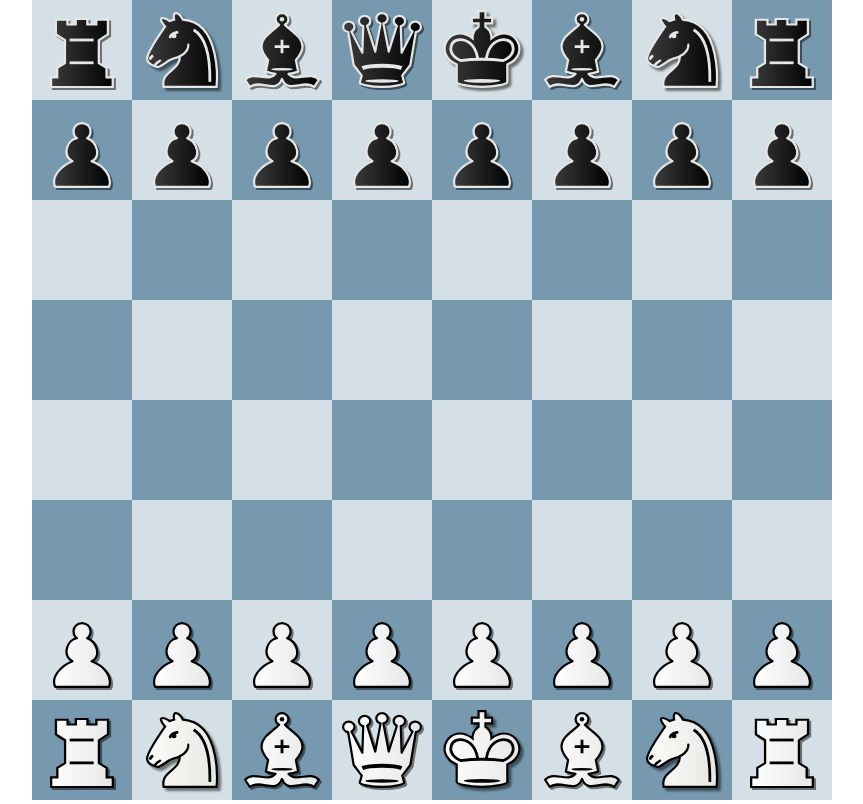
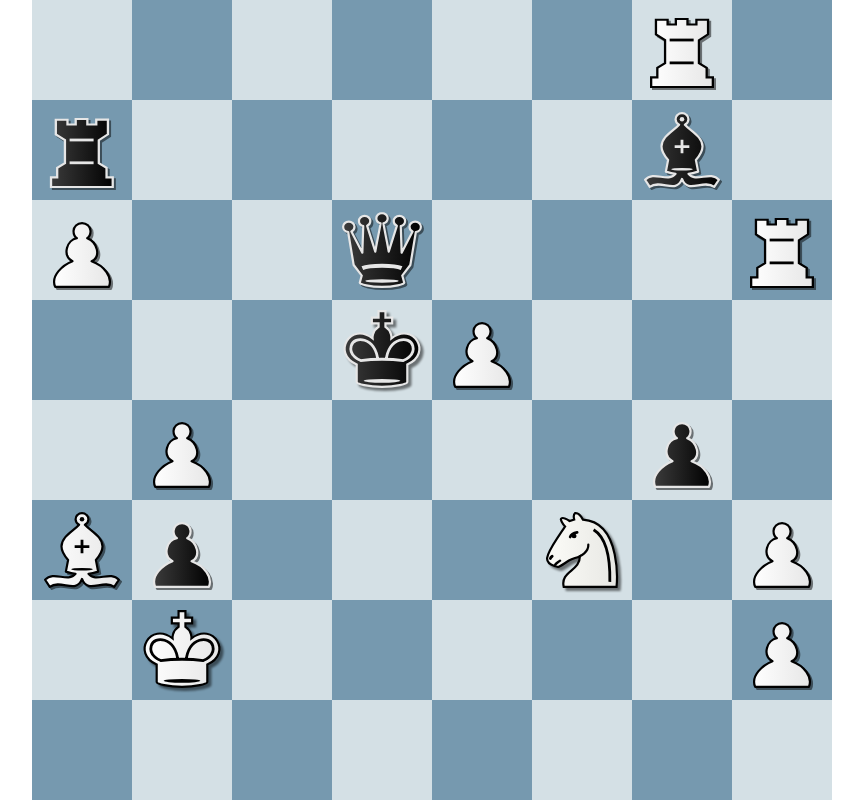
Before and after one commit to BlueBetaFish/chess-gui, a React (Create React App) app: page / in a window 1280 px wide. Shown: the whole page, without its empty margins (208-1071 px from the left). Built offline with nearby package versions, Linux system fonts and the light colour scheme.

Commit message:
Added FEN to Board converstion function

```diff
--- a/src/chess-board/Board.ts
+++ b/src/chess-board/Board.ts
@@ -16,14 +16,18 @@ export class Board {
 
     constructor(
         initialPosition: Piece[][],
-        currentPlayer: Color = Color.WHITE
+        currentPlayer: Color = Color.WHITE,
+        castling: [boolean, boolean, boolean, boolean] = [true, true,true, true],
+        enPassant: Coordinate | null = null,
+        halfMoveClock: number = 0,
+        fullMove: number = 1,
     ) {
         this.currentPlayer = currentPlayer;
         this.boardSize = initialPosition.length;
         this.squares = initialPosition.map((arr) => arr.slice());
-        this.castling = [true, true,true, true];
-        this.enPassant = null;
-        this.halfMoveClock = 0;
-        this.fullMove = 1;
+        this.castling = castling;
+        this.enPassant = enPassant;
+        this.halfMoveClock = halfMoveClock;
+        this.fullMove = fullMove;
     }
 }
--- a/src/chess-board/FEN.ts
+++ b/src/chess-board/FEN.ts
@@ -1,37 +1,194 @@
 import { Board } from "./Board";
-import Piece, { Color, PIECE_POOL } from "./Pieces";
+import { Coordinate, getIndicesFromAlgebricCoordinate, isValidAlgebricCoordinate } from "./chessUtility";
+import Piece, { Color, PieceType, PIECE_POOL } from "./Pieces";
+
+const PIECE_SYMBOLS = ["k", "q", "r", "b", "n", "p", "K", "Q", "R", "B", "N", "P"];
+
+// Tested FEN Strings
+// rnbqkbnr/pppppppp/8/8/8/8/PPPPPPPP/RNBQKBNR w KQkq - 0 1
+// rnbqkbnr/pppppppp/8/8/4P3/8/PPPP1PPP/RNBQKBNR b KQkq e3 0 1
+// rnbqkbnr/pp1ppppp/8/2p5/4P3/8/PPPP1PPP/RNBQKBNR w KQkq c6 0 2
+// rnbqkbnr/pp1ppppp/8/2p5/4P3/5N2/PPPP1PPP/RNBQKB1R b KQkq - 1 2
+// n2B4/2P1p3/2P2p2/1P4PK/N7/kB6/pp2Pb2/8 w - - 0 1
+// 2Nr4/3B1R1P/6K1/1P2p3/4kp2/4P2p/4pp1p/5r2 w - - 0 1
+// 3b3r/4Pp1k/3q2p1/1KnB2P1/5rbN/8/7p/4R3 w - - 0 1
+// 8/2Rn4/3b2PK/4p1pb/4k1pq/4N3/pP1p3n/8 w - - 0 1
+// 6R1/r5b1/P2q3R/3kP3/1P4p1/Bp3N1P/1K5P/8 w - - 0 1
+
+export const START_BOARD_FEN = "6R1/r5b1/P2q3R/3kP3/1P4p1/Bp3N1P/1K5P/8 w - - 0 1";
+export const DEFAULT_BOARD = getBoardFromFEN(START_BOARD_FEN);
+
 
 /**
- *
- * @param FEN FEN representation
- * @returns Board corresponding to FEN string or null if
- * unknown character is encountered
+ * @param FEN FEN string
+ * @returns Board corresponding to FEN string or null if invalid FEN string
  */
-export function getBoardPositionFromFEN(FEN : string) : Board | null {
-    const pieces : Piece[][] = [];
+export function getBoardFromFEN(FEN: string): Board | null {
+    let fields = FEN.split(" ");
+    if (fields.length !== 6) return null;
 
-    let rank : Piece[] = [];
-    let rankNumber = 7;
-    for (const char of FEN) {
-        if (char === "/") {
-            pieces[rankNumber--] = rank;
-            rank = [];
-        }
-        else if (Number.isInteger(+char)) {
-            let count = +char;
-            while (count-- > 0) {
-                const piece: Piece | undefined = PIECE_POOL.getPiece("");
-                if (piece === undefined) return null;
-                rank.push(piece);
-            }
-        } else {
-            const piece: Piece | undefined = PIECE_POOL.getPiece(char);
-            if (piece === undefined) return null;
-            rank.push(piece);
-        }
-    }
-    pieces[rankNumber] = rank;
-    return new Board(pieces, Color.WHITE);
+    const pieces = getBoardPositionFromFENField(fields[0]);
+    if (pieces === null) return null;
+
+    const currentPlayer = getCurrentPlaterFromFENField(fields[1]);
+    if (currentPlayer === null || currentPlayer === Color.UNDEFINED) return null;
+
+    const availability = getCastlingFromFENField(fields[2]);
+    if (availability === null) return null;
+
+    const enPassant = getEnPassantFromFENField(fields[3]);
+    if (enPassant === undefined) return null;
+
+    if (!Number.isInteger(+fields[4]) || +fields[4] < 0) return null;
+    const halfMoves = +fields[4];
+
+    if (!Number.isInteger(+fields[5]) || +fields[5] < 1) return null;
+    const fullMove = +fields[5];
+
+    return new Board(pieces, currentPlayer, availability, enPassant, halfMoves, fullMove);
 }
 
-export const DEFAULT_BOARD = getBoardPositionFromFEN("rnbqkbnr/pppppppp/8/8/8/8/PPPPPPPP/RNBQKBNR");
+/**
+ * @param piecePlacement piece placement field of a FEN string
+ * @returns 8*8 matrix containing pieces or null if invalid
+ */
+function getBoardPositionFromFENField(piecePlacement: string): Piece[][] | null {
+    const pieces: Piece[][] = getEmptyBoard();
+    let rank = 7, file = 0;
+    for (const char of piecePlacement) {
+        if (isDigit(char)) {
+            file += +char;
+            if (file > 8) return null;
+        } else if (isPieceSymbol(char)) {
+            const piece = PIECE_POOL.getPiece(char);
+            if (piece === undefined) return null;
+            pieces[rank][file++] = piece;
+        } else if (char === "/") {
+            if (file != 8) return null;
+            if (--rank < 0) return null;
+            file = 0;
+        } else return null;
+    }
+    return (rank == 0 && file == 8) ? pieces : null;
+}
+
+function getCurrentPlaterFromFENField(currentPlayer: string): Color | null {
+    if (currentPlayer === "w") return Color.WHITE;
+    if (currentPlayer === "b") return Color.BLACK;
+    return null;
+}
+
+function getCastlingFromFENField(castling: string): [boolean, boolean, boolean, boolean] | null {
+    if (!isValidCastlingAvailability(castling)) return null;
+    const availability: [boolean, boolean, boolean, boolean] = [false, false, false, false];
+    for (const char of castling) {
+        if (char === "K") availability[0] = true;
+        if (char === "Q") availability[1] = true;
+        if (char === "k") availability[2] = true;
+        if (char === "q") availability[3] = true;
+    }
+    return availability;
+}
+
+function getEnPassantFromFENField(enPassantField: string): Coordinate | null | undefined {
+    if (enPassantField === "-") return null;
+    if (!isValidAlgebricCoordinate(enPassantField)) return undefined;
+    return getIndicesFromAlgebricCoordinate(enPassantField);
+}
+// -------------------- FEN validation --------------------
+
+/**
+ * @param FEN a FEN string
+ * @returns true if it is a pseudo valid, false otherwise
+ */
+export function isPseudoValidFENString(FEN: string): boolean {
+    let fields = FEN.split(" ");
+    if (fields.length !== 6) return false;
+
+    return isPseudoValidPiecePlacement(fields[0])
+        && (fields[1] === 'w' || fields[1] === 'b')
+        && isValidCastlingAvailability(fields[2])
+        && (fields[3] === "-" || isValidAlgebricCoordinate(fields[3]))
+        && (Number.isInteger(+fields[4]) && +fields[4] >= 0)
+        && (Number.isInteger(+fields[5]) && +fields[5] >= 1)
+        ;
+}
+
+
+/**
+ * @param piecePlacement piece placement field of a FEN string
+ * @returns true if it is pseudo valid, false otherwise
+ */
+function isPseudoValidPiecePlacement(piecePlacement: string): boolean {
+    let rank = 7, file = 0;
+    for (const char of piecePlacement) {
+        if (isDigit(char)) {
+            file += +char;
+            if (file > 8) return false;
+        } else if (isPieceSymbol(char)) {
+            if (++file > 8) return false;
+        } else if (char === '/') {
+            if (file != 8) return false;
+            if (--rank < 0) return false;
+            file = 0;
+        } else return false;
+    }
+    return (rank == 0 && file == 8);
+}
+
+
+/**
+ * @param castlingAvailability string representing the castling availability
+ * of a FEN string
+ * @returns true if castlingAvailability is a valid castling availability field,
+ * false otherwise
+ */
+function isValidCastlingAvailability(castlingAvailability: string): boolean {
+    if (String.length < 1 || String.length > 4) return false;
+    if (castlingAvailability === "-") return true;
+    const found: string[] = [];
+    for (const char of castlingAvailability) {
+        if (char === "K" || char === "Q" || char === "k" || char === "q") {
+            for (const foundChar of found)
+                if (foundChar === char) return false;
+            found.push(char);
+        } else return false;
+    }
+    return true;
+}
+
+// -------------------- -------------------- --------------------
+
+// -------------------- Util functions --------------------
+
+/**
+ * @param char a character (string of length 1)
+ * @returns true if char is a digit, false otherwise
+ */
+function isDigit(char: string): boolean {
+    if (char.length != 1) return false;
+    return Number.isInteger(+char);
+}
+
+/**
+ * @param char a character (string of length 1)
+ * @returns true if it is a valid piece symbol, false otherwise
+ */
+function isPieceSymbol(char: string): boolean {
+    if (char.length !== 1) return false;
+    return PIECE_SYMBOLS.find((elem) => elem === char) !== undefined;
+}
+
+/**
+ * @returns an 8*8 board filled with NONE type pieces
+ */
+function getEmptyBoard(): Piece[][] {
+    let nonePiece = PIECE_POOL.getPiece("")
+    if (nonePiece === undefined) nonePiece = new Piece(PieceType.NONE, Color.UNDEFINED);
+    const pieces: Piece[][] = [];
+    for (let i = 0; i < 8; i++) {
+        const row: Piece[] = new Array(8).fill(nonePiece);
+        pieces.push(row);
+    }
+    return pieces;
+}
--- a/src/chess-board/Pieces.ts
+++ b/src/chess-board/Pieces.ts
@@ -23,7 +23,7 @@ export default class Piece {
 
     constructor(
         pieceType: PieceType = PieceType.NONE,
-        pieceColor: Color = Color.WHITE
+        pieceColor: Color = Color.UNDEFINED
     ) {
         this.pieceType = pieceType;
         this.pieceColor = pieceColor;
```
